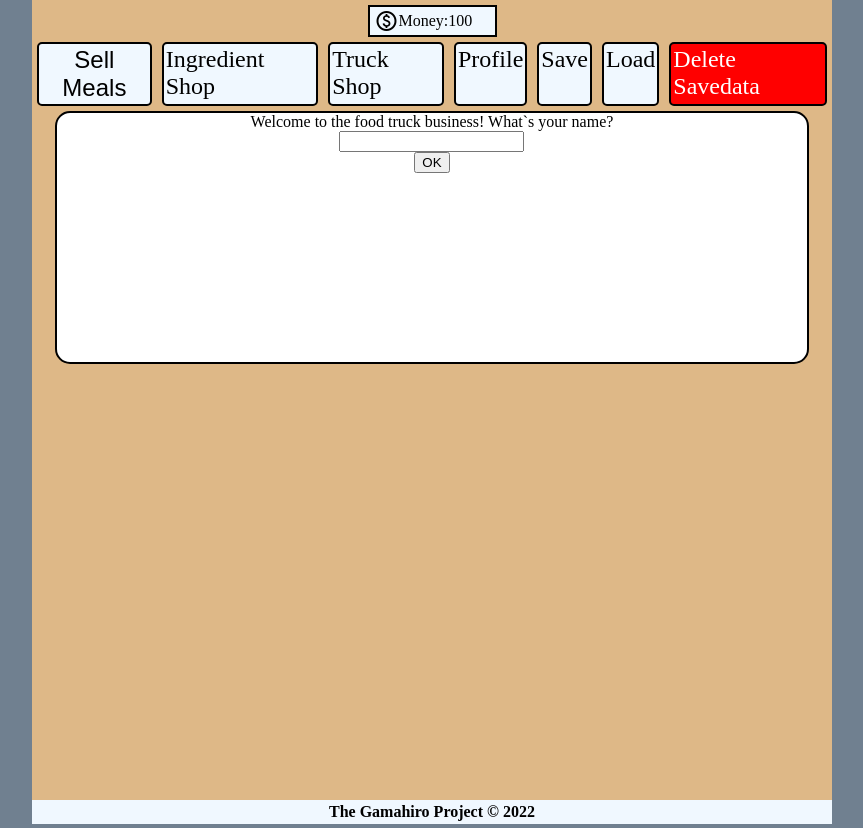
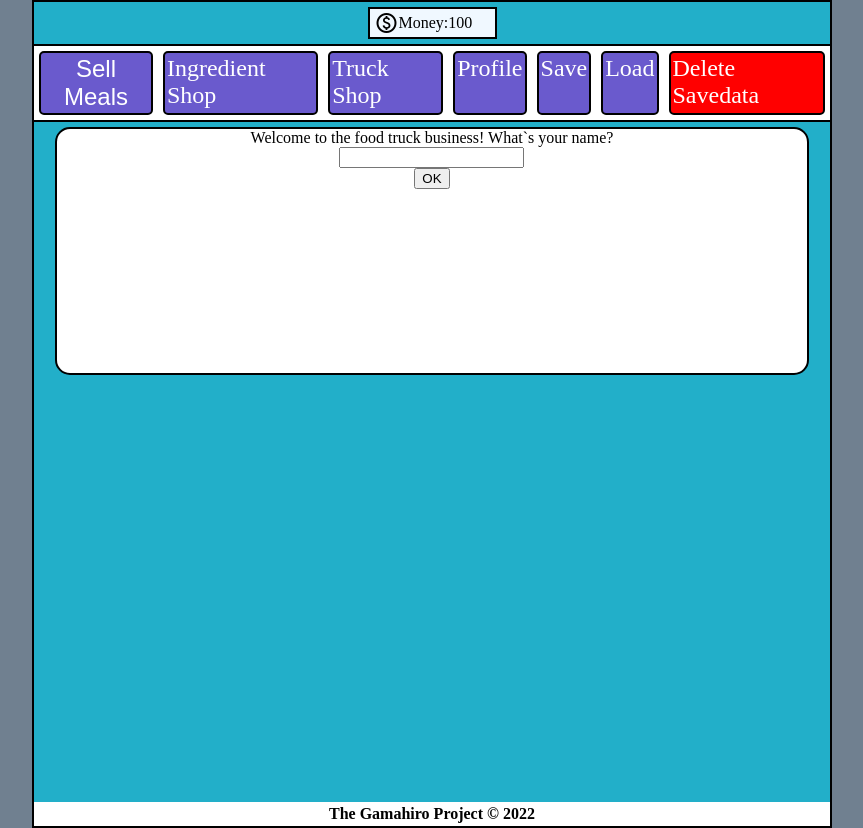
Before and after one commit to Gamahiro/funAndGames2, a plain HTML site: page index.html in a window 1280 px wide. Shown: the whole page, without its empty margins (208-1071 px from the left). Drawn offline with nearby package versions, Linux system fonts and the light colour scheme.

Commit message:
change style

```diff
--- a/UI/initUI.js
+++ b/UI/initUI.js
@@ -22,12 +22,8 @@ function initDom() {
     content.append(main);
 
 
-    const footer = document.createElement('div');
+    const footer = document.createElement('footer');
     footer.textContent = 'The Gamahiro Project © 2022';
-    footer.style.textAlign = 'center';
-    footer.style.backgroundColor = 'aliceblue';
-    footer.style.fontWeight = 'bold';
-    footer.style.padding = '3px';
 
     document.body.append(footer);
 }
--- a/style.css
+++ b/style.css
@@ -10,16 +10,29 @@ body {
 }
 
 .content {
-    background-color: burlywood;
+    background-color: #22afc9;
     padding: 0px;
     margin: 0px;
     height: 800px;
     display: flex;
     flex-direction: column;
     align-items: center;
-
+    border: 2px solid black;
+    border-bottom: none;
 }
 
+footer {
+    text-align: center;
+    background-color: white;
+    font-weight: bold;
+    padding: 3px;
+    border: 2px solid black;
+    border-top: none;
+    /* footer.style.textAlign = 'center';
+    footer.style.backgroundColor = 'aliceblue';
+    footer.style.fontWeight = 'bold';
+    footer.style.padding = '3px'; */
+}
 
 .resourceStatusBar {
     margin-top: 5px;
@@ -45,7 +58,11 @@ body {
 .tabBar {
     justify-content: center;
     margin-bottom: 5px;
+    padding: 5px 0px;
+    border-top: 2px solid black;
+    border-bottom: 2px solid black;
     user-select: none;
+    background-color: white;
 
 }
 .tab {
@@ -53,13 +70,14 @@ body {
     border: 2px solid black;
     border-radius: 5px;
     padding: 2px;
-    background-color: aliceblue;
+    background-color: slateblue;
+    color: white;
     margin-left: 5px;
     margin-right: 5px;
 }
 .tab:hover {
     cursor: pointer;
-    background-color: rgba(240, 248, 255, 0.608);
+    background-color: #176f7eab;
 }
 
 main {
@@ -68,9 +86,10 @@ main {
     width: 750px;
     height: 700px;
     display: grid;
-    grid-template-columns: 375px 375px;
+    grid-template-columns: 370px 370px;
     grid-auto-rows: auto;
     align-content: space-around;
+    column-gap: 10px;
 }
 
 
@@ -101,7 +120,7 @@ main {
     grid-auto-flow: row;
     padding: 2px;
     gap: 2px;
-    background-color: rgb(128, 105, 76);
+    background-color: white;
     text-align: center;
     user-select: none;
     border: 2px solid black;
@@ -124,7 +143,8 @@ main {
     font-weight: bold;
     grid-column: 1 / 5;
     border: 2px solid black;
-    background-color: rgb(175, 145, 105);
+    background-color: slateblue;
+    color: white;
     text-align: center;
 }
  .shopWindow {
@@ -134,7 +154,7 @@ main {
     grid-auto-flow: row;
     padding: 2px;
     gap: 2px;
-    background-color: rgb(128, 105, 76);
+    background-color: white;
     text-align: center;
     user-select: none;
     border: 2px solid black;
```
